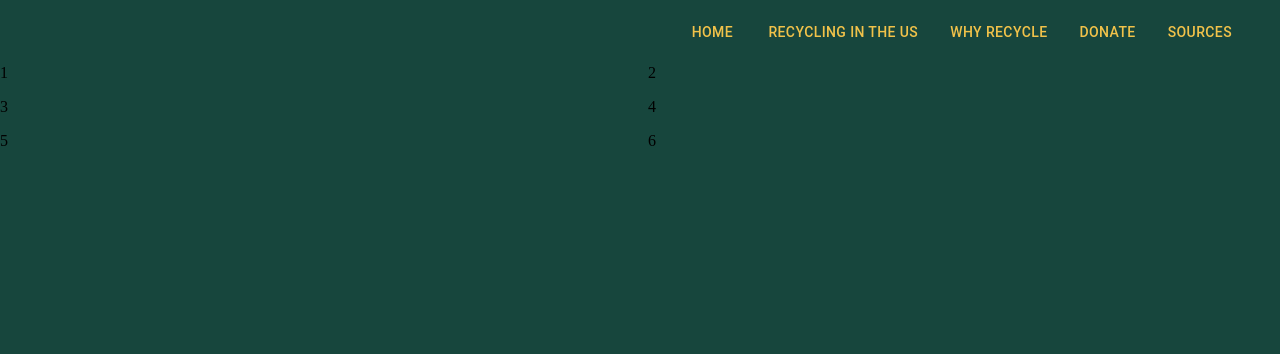
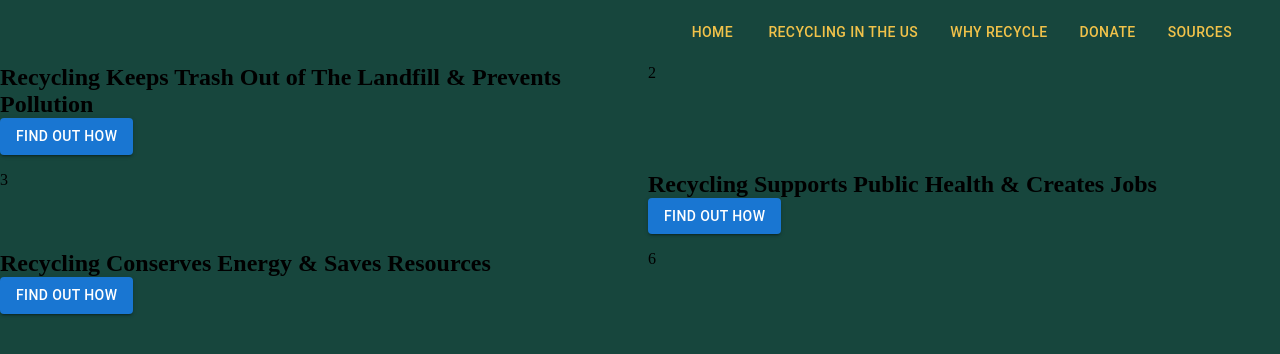
Before and after one commit to Quipiii/Team-trash, a React (Create React App) app: page /WhyRecycle in a window 1280 px wide. Shown: the top 354 px of the page. Built offline with nearby package versions, Linux system fonts and the light colour scheme.

Commit message:
added text and buttons to grids

```diff
--- a/src/Webpages/WhyRecycle/WhyRecycle.css
+++ b/src/Webpages/WhyRecycle/WhyRecycle.css
@@ -4,6 +4,6 @@
     background-color: #17463D;
     height: 100vh;
     width: 100%;
-
+    color: #F1C24A;
 
 }
--- a/src/Webpages/WhyRecycle/WhyRecycle.js
+++ b/src/Webpages/WhyRecycle/WhyRecycle.js
@@ -1,14 +1,17 @@
 import React from 'react'
-import './WhyRecycle.css'
 import Grid from '@mui/material/Grid';
-
-
+import Button from '@mui/material/Button';
+import '../../App.css';
+ /* .title-text - classname for title for descriptive sections */
+/*.findbutton - classname for the find out how button */
+/*.whyrecycle-container - classname for parent div */
 const WhyRecycle = () => {
     return (
         <div className='whyrecycle-container' >
         <Grid container spacing={2}>
             <Grid item xs={6}>
-                1
+            <h2 className='title-text'>Recycling Keeps Trash Out of The Landfill & Prevents Pollution</h2>
+            <Button className='findbutton' variant='contained' >FIND OUT HOW</Button>
             </Grid>
             <Grid item xs={6}>
                 2
@@ -17,10 +20,12 @@ const WhyRecycle = () => {
                 3
             </Grid>
             <Grid item xs={6}>
-                4
+                <h2 className='title-text'>Recycling Supports Public Health & Creates Jobs</h2>
+                <Button className='findbutton' variant='contained' >FIND OUT HOW</Button>
             </Grid>
             <Grid item xs={6}>
-                5
+                <h2 className='title-text'>Recycling Conserves Energy & Saves Resources</h2>
+                <Button className='findbutton' variant='contained' >FIND OUT HOW</Button>
             </Grid>
             <Grid item xs={6}>
                 6
```
